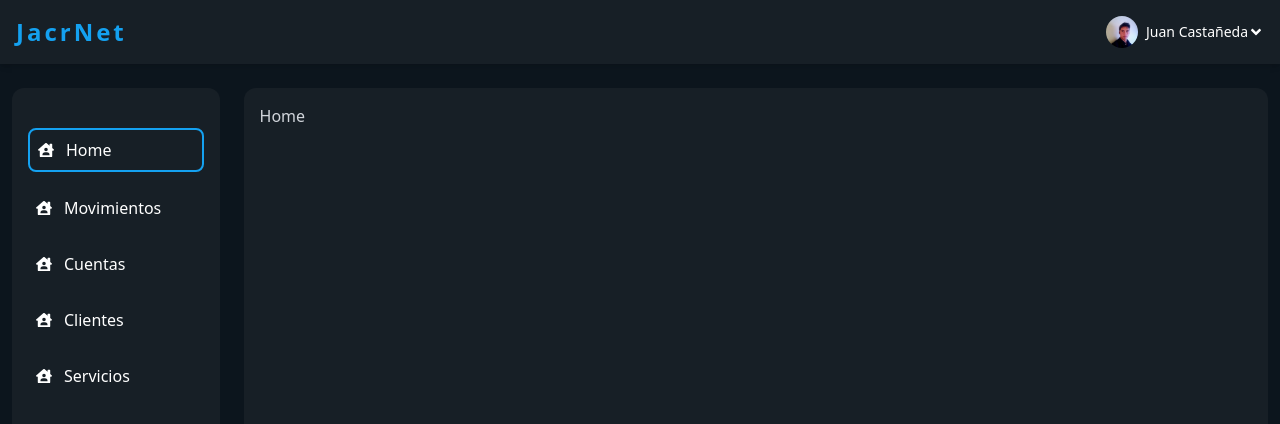
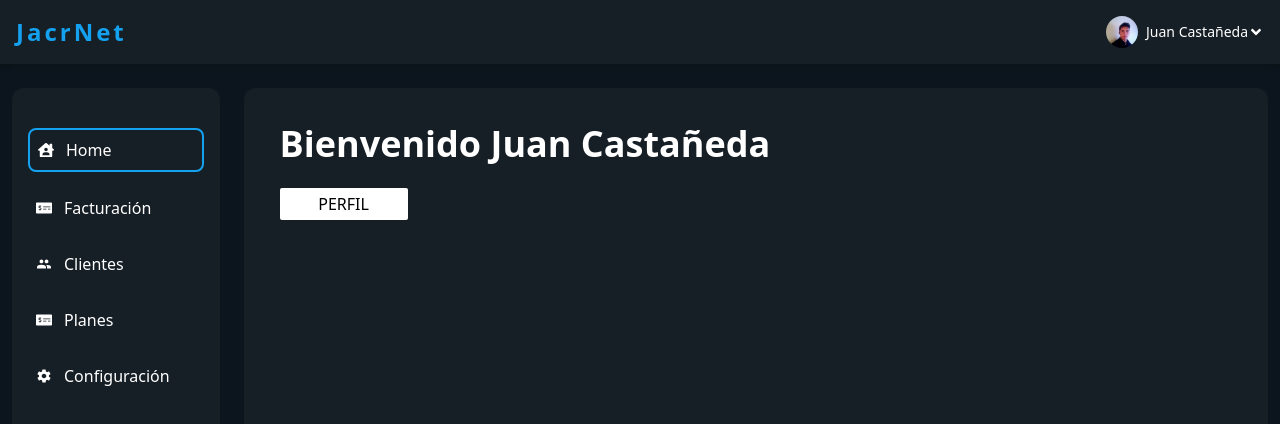
Before and after one commit to JacrMaster/landi_page, a React (Vite) app: page /home in a window 1280 px wide. Shown: the top 424 px of the page. Built offline with nearby package versions, Linux system fonts and the light colour scheme; sample sign-in values are in the browser's storage.

Commit message:
actualización del sidebar y creación de páginas y rutas

```diff
--- a/src/App.jsx
+++ b/src/App.jsx
@@ -1,30 +1,49 @@
-import { BrowserRouter, Router, Route, Routes } from "react-router-dom"
+import { BrowserRouter, Route, Routes } from "react-router-dom"
 
-import {ProtectedRoute} from "./components/ProtectedRoute";
+import { ProtectedRoute } from "./components/ProtectedRoute";
 //pages
 import { LayoutAuth } from "./layouts/LayoutAuth";
 import { Login } from "./pages/auth/Login";
 import { LayoutAdmin } from "./layouts/LayoutAdmin";
 import { Home } from "./pages/admin/Home";
+import Billing from "./pages/admin/Billing";
+import Customer  from "./pages/admin/Customer";
+import Plans  from "./pages/admin/Plans";
+import Configuration  from "./pages/admin/Configuration";
 import { Error404 } from "./pages/Error404";
 
 function App() {
   return (
-   <BrowserRouter>
+    <BrowserRouter>
     <Routes>
-      <Route path="/" element= {<LayoutAuth/>} >
-          <Route index element = {<Login/>}/>
+      <Route path="/" element={<LayoutAuth />} >
+        <Route index element={<Login />} />
       </Route>
-      <Route path="/home" element= {<LayoutAdmin/>} >
-          <Route index element = {
-            <ProtectedRoute>
-            <Home />
+      <Route path="/" element={<LayoutAdmin />} >
+        <Route path="/home" element={
+          <ProtectedRoute><Home /></ProtectedRoute>
+        } />
+
+        <Route path="/facturacion" element={
+          <ProtectedRoute><Billing /></ProtectedRoute>
+        } />
+
+
+        <Route path="/clientes" element={
+          <ProtectedRoute><Customer /></ProtectedRoute>
+        } />
+        <Route path="/planes" element={
+          <ProtectedRoute>
+              <Plans />
           </ProtectedRoute>
-          }/>
+        } />
+        <Route path="/configuracion" element={
+          <ProtectedRoute><Configuration /></ProtectedRoute>
+        } />
       </Route>
-      <Route path="*" element = {<Error404/>} />
+      <Route path="*" element={<Error404 />} />
     </Routes>
-   </BrowserRouter>
+  </BrowserRouter>
   )
 }
 
--- a/src/components/Sidebar.jsx
+++ b/src/components/Sidebar.jsx
@@ -1,52 +1,64 @@
-import { Link} from 'react-router-dom';
-import { FaHouseUser } from "react-icons/fa";
-import { IoMdClose } from "react-icons/io";
+import { Link,  useLocation} from 'react-router-dom';
+import { FaHouseUser, FaMoneyCheckAlt, } from "react-icons/fa";
+import { IoMdClose,IoMdPeople, IoMdSettings } from "react-icons/io";
 
 export const Sidebar = ({ isOpen , closeSidebar}) => {
-
+  const location = useLocation();
   return (
     <div className={`fixed lg:static   inset-y-0 left-0 w-64 bg-black text-white transform ${
       isOpen ? "translate-x-0" : "-translate-x-full"
     } lg:translate-x-0  transition-transform duration-300 ease-in-out
-   lg:bg-secondary-100  lg:rounded-xl  lg:h-[500px] `}>
+   lg:bg-secondary-100  lg:rounded-xl  lg:h-[520px]`}>
 
       <IoMdClose  onClick={closeSidebar}
       className="text-white absolute left-56 top-3 cursor-pointer lg:hidden hover:text-lg"/>
       <div className="px-4 py-10 overflow-y-auto">
         <ul className="space-y-4 font-medium">
           <li>
-            <Link to="/"
-            className = "flex items-center rounded-lg p-2 text-white border-primary border-2  hover:bg-primary transition-colors">
+            <Link to="/home" onClick={closeSidebar}
+             className = {`flex items-center rounded-lg p-2 text-white ${
+              location.pathname === '/home' ? 'border-primary border-2' : 'border-0'
+            }    hover:bg-primary transition-colors`}>
               <FaHouseUser />
               <span className="ms-3">Home</span>
             </Link>
           </li>
           <li>
-            <Link to="/"
-            className = "flex items-center rounded-lg p-2 text-white hover:bg-primary transition-colors">
-              <FaHouseUser />
-              <span className="ms-3">Movimientos</span>
+            <Link to="/facturacion" onClick={closeSidebar}
+            className = {`flex items-center rounded-lg p-2 text-white  ${
+              location.pathname === '/facturacion' ? 'border-primary border-2' : 'border-0'
+            }  hover:bg-primary transition-colors`}>
+            <FaMoneyCheckAlt />
+              <span className="ms-3">Facturación</span>
             </Link>
           </li>
+
           <li>
-            <Link to="/"
-            className = "flex items-center rounded-lg p-2 text-white hover:bg-primary  transition-colors">
-              <FaHouseUser />
-              <span className="ms-3">Cuentas</span>
-            </Link>
-          </li>
-          <li>
-            <Link to="/"
-            className = "flex items-center rounded-lg p-2 text-white hover:bg-primary transition-colors">
-              <FaHouseUser />
+            <Link to="/clientes" onClick={closeSidebar}
+            className = {`flex items-center rounded-lg p-2 text-white  ${
+              location.pathname === '/clientes' ? 'border-primary border-2' : 'border-0'
+            }  hover:bg-primary transition-colors`}>
+              <IoMdPeople />
               <span className="ms-3">Clientes</span>
             </Link>
           </li>
           <li>
-            <Link to="/"
-            className = "flex items-center rounded-lg p-2 text-white hover:bg-primary transition-colors">
-              <FaHouseUser />
-              <span className="ms-3">Servicios</span>
+            <Link to="/planes" onClick={closeSidebar}
+            className = {`flex items-center rounded-lg p-2 text-white  ${
+              location.pathname === '/planes' ? 'border-primary border-2' : 'border-0'
+            }  hover:bg-primary transition-colors`}>
+            <FaMoneyCheckAlt />
+              <span className="ms-3">Planes</span>
+            </Link>
+          </li>
+
+          <li>
+            <Link to="/configuracion" onClick={closeSidebar}
+            className ={`flex items-center rounded-lg p-2 text-white  ${
+              location.pathname === '/configuracion' ? 'border-primary border-2' : 'border-0'
+            }  hover:bg-primary transition-colors`}>
+              <IoMdSettings />
+              <span className="ms-3">Configuración</span>
             </Link>
           </li>
         </ul>
--- /dev/null
+++ b/src/pages/admin/Billing.jsx
@@ -0,0 +1,9 @@
+import React from 'react'
+
+const Billing = () => {
+  return (
+    <div className='w-full p-4 rounded-xl bg-secondary-100'>Facturación</div>
+  )
+}
+
+export default Billing
--- /dev/null
+++ b/src/pages/admin/Configuration.jsx
@@ -0,0 +1,9 @@
+import React from 'react'
+
+const Configuration = () => {
+  return (
+    <div className='w-full p-4 rounded-xl bg-secondary-100'>Configuración</div>
+  )
+}
+
+export default Configuration
--- /dev/null
+++ b/src/pages/admin/Customer.jsx
@@ -0,0 +1,9 @@
+import React from 'react'
+
+const Customer = () => {
+  return (
+    <div className='w-full p-4 rounded-xl bg-secondary-100'>Customers</div>
+  )
+}
+
+export default Customer
--- a/src/pages/admin/Home.jsx
+++ b/src/pages/admin/Home.jsx
@@ -2,6 +2,15 @@ import React from 'react'
 
 export const Home = () => {
   return (
-    <div className='w-full p-4 rounded-xl bg-secondary-100'>Home</div>
+    <div className='w-full p-4 rounded-xl bg-secondary-100'>
+      <div className ="p-5 h-48 mb-4 rounded">
+         <p className ="text-2xl sm:text-4xl text-white font-extrabold ">
+           Bienvenido Juan Castañeda
+         </p>
+         <button className="p-1 bg-white text-black hover:bg-primary hover:text-white  transition-colors   w-32 rounded-sm mt-6">
+            PERFIL
+         </button>
+      </div>
+    </div>
   )
 }
--- /dev/null
+++ b/src/pages/admin/Plans.jsx
@@ -0,0 +1,9 @@
+import React from 'react'
+
+const Plans = () => {
+  return (
+    <div className='w-full p-4 rounded-xl bg-secondary-100'>Planes</div>
+  )
+}
+
+export default Plans
```
